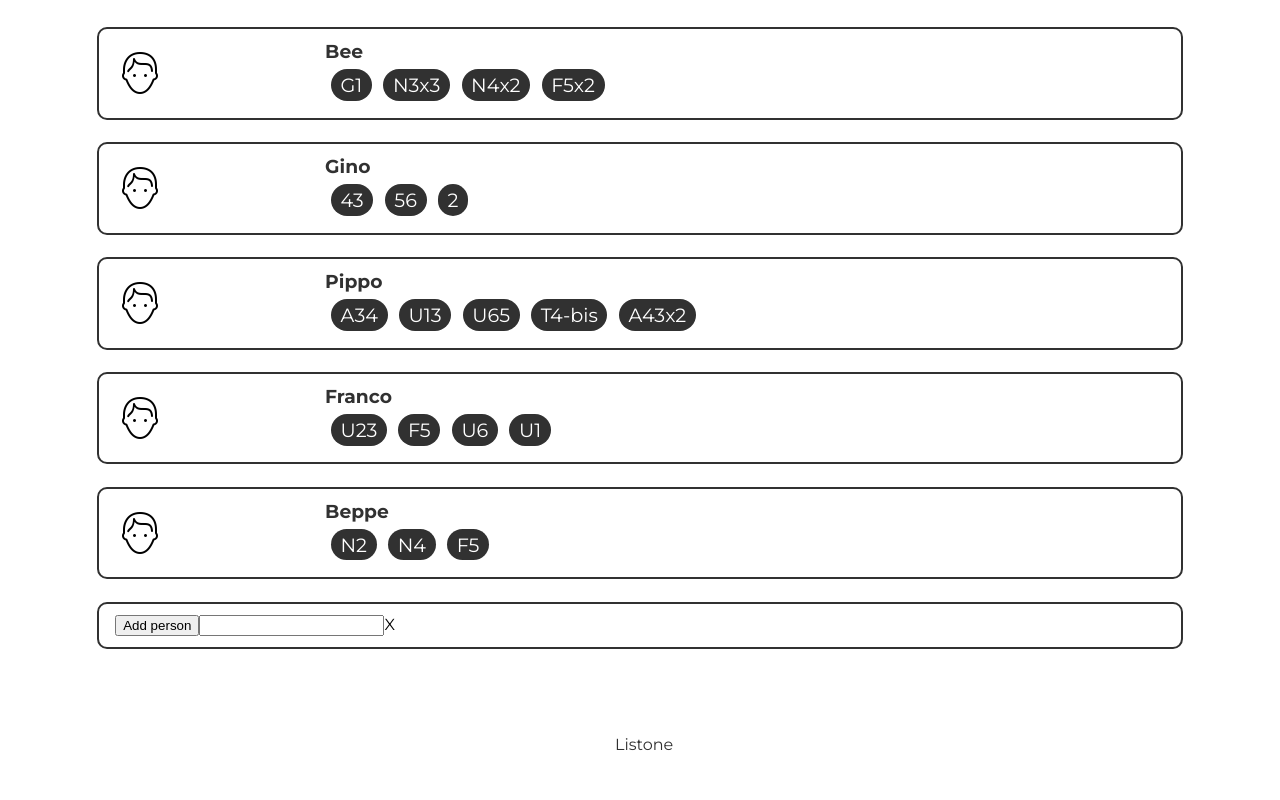
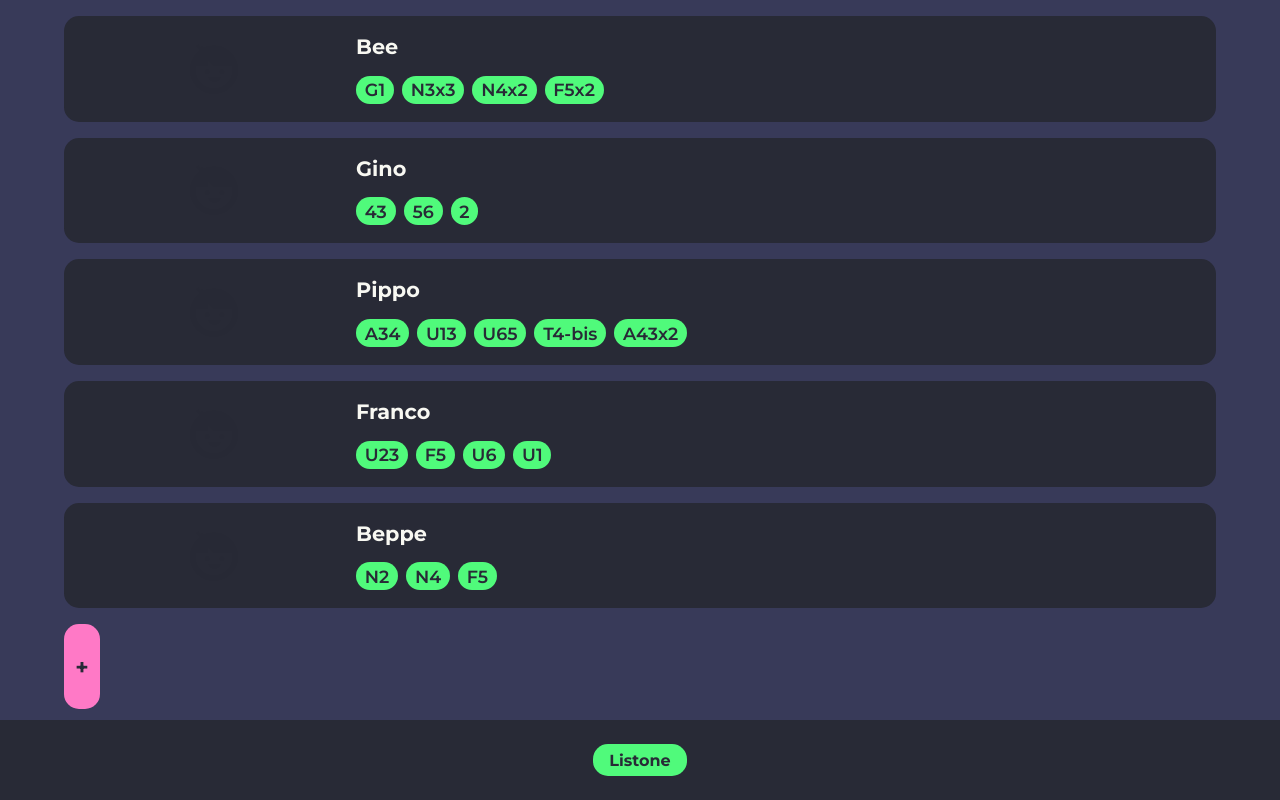
Before and after one commit to Beelllyyy/sushee, a React (Create React App) app: page / in a window 1280 px wide. Built offline with nearby package versions, Linux system fonts and the light colour scheme.

Commit message:
Refactored classes and hierarchy.
Added a little bit of styling

```diff
--- a/src/App.js
+++ b/src/App.js
@@ -1,6 +1,6 @@
 import React from 'react'
 import {Routes, Route} from 'react-router-dom'
-import UserCards from './pages/UserCards'
+import UserList from './pages/UserList'
 import UserPage from './pages/UserPage'
 import Listone from './pages/Listone'
 import Footer from './pages/Footer'
@@ -8,11 +8,13 @@ function App() {
 
     return (
         <div className="App">
-            <Routes>
-                <Route path='/' element={<UserCards />} />
-                <Route path='/users/:userName' element={<UserPage />} />
-                <Route path='/listone' element={<Listone />} />
-            </Routes>
+            <div className="body">
+                <Routes>
+                    <Route path='/' element={<UserList />} />
+                    <Route path='/:userName' element={<UserPage />} />
+                    <Route path='/listone' element={<Listone />} />
+                </Routes>
+            </div>
 
             <Footer />
         </div>
--- a/src/Components/NewDish.js
+++ b/src/Components/NewDish.js
@@ -5,43 +5,42 @@ import {Context} from "../Context";
 export default function NewDish(props) {
     const {addDish} = useContext(Context)
     const [isAdding, setAdding] = useState(false)
-    console.log(`1 ${isAdding}`)
+
     const user = props.user
 
     let refDishCode = React.createRef()
 
     function handleAdd() {
         const newDish = refDishCode.current.value
-        console.log(newDish)
-        const hasAdded = addDish(user, newDish)
-        if (hasAdded === 'existing') {
+        if (newDish) {
+            const hasAdded = addDish(user, newDish)
             refDishCode.current.value = ""
-            refDishCode.current.placeholder = 'Already in list'
-        } else {
-            refDishCode.current.value = ""
+            if (hasAdded === 'existing') {
+                refDishCode.current.placeholder = 'Already in list'
+            }
+            setAdding(false)
         }
-        setAdding(false)
     }
 
     const addElement = isAdding ?
-        <div>
-            <input type={"text"} ref={refDishCode}/>
-            <span onClick={handleAdd}>
+        <div className='newDishCard'>
+            <input type="text" ref={refDishCode}/>
+            <span className='icon confirm' onClick={handleAdd}>
                 [V]
             </span>
-            <span onClick={() => setAdding(false)}>
+            <span className='icon cancel' onClick={() => setAdding(false)}>
                 [X]
             </span>
         </div> :
         <div
-            className="dish"
+            className="icon add"
             onClick={() => setAdding(true)}
         >+</div>
 
     return(
-        <div className="dish-box">
+        <>
             {addElement}
-        </div>
+        </>
     )
 
 }
--- a/src/Components/NewUser.js
+++ b/src/Components/NewUser.js
@@ -1,26 +1,44 @@
-import React, {useContext} from 'react'
+import React, {useContext, useState} from 'react'
 import {Context} from "../Context";
 
 export default function NewUser() {
     const {addNewUser} = useContext(Context)
+    const [isAdding, setAdding] = useState(false)
 
-    let userNameInput = React.createRef()
+    let refUserName = React.createRef()
 
-    function handleAddUser() {
-        const newName = userNameInput.current.value
-        newName && (addNewUser(newName))
-        userNameInput.current.value = ""
+    function handleAdd() {
+        const newUser = refUserName.current.value
+        if (newUser) {
+            const hasAdded = addNewUser(newUser)
+            refUserName.current.value = ""
+            if (hasAdded === 'existing') {
+                refUserName.current.placeholder = "Name already in use"
+            }
+            setAdding(false)
+        }
     }
 
+    const addElement = isAdding ?
+        <div className='UserCard last'>
+            <input type='text' ref={refUserName}/>
+            <span className='icon confirm' onClick={handleAdd}>
+                [V]
+            </span>
+            <span className='icon cancel' onClick={() => setAdding(false)}>
+                [X]
+            </span>
+        </div> :
+        <div
+            className="icon-add last"
+            onClick={() => setAdding(true)}
+        >+</div>
 
-    return(
-        <div className="UserCard NewUser">
-            <button className="btn__addUser" onClick={handleAddUser}>Add person</button>
-                <div>
-                        <input type="text" ref={userNameInput}/>
-                        <span>X</span>
-                </div>
-        </div>
+    return (
+        <>
+            {addElement}
+        </>
+
     )
 
 }
--- a/src/Components/User.js
+++ b/src/Components/User.js
@@ -1,45 +1,30 @@
-import React, {useContext, useState, useRef} from 'react'
+import React from 'react'
 import {Link} from 'react-router-dom'
-import avatar from '../media/avatar.png'
-import {Context} from '../Context'
-import useOnClickOutside from "../Hooks/useOutsideClick"
+import avatar from '../media/face.svg'
+
 
 function User({user}) {
-    const {removeUser} = useContext(Context)
-    const [isEditing, setEditing] = useState(false)
-    const dishesEl = user.dishes.map(dish => <span key={dish.code} className="dish">{dish.code} {dish.qnt > 1 ? <span> x{dish.qnt}</span> : null}</span>)
-    const userPath = `users/${user.name}`
-    const newDishEl = <span className="dish userCard__dishes__new"> </span>
 
-    const refUser = useRef()
-    useOnClickOutside(refUser, () => setEditing(false))
+    // Dish elements: code and quantity
+    const dishesEl = user.dishes.map(dish => (
+        <span key={dish.code} className="dish-el">
+            {dish.code}
+            {dish.qnt > 1 ? <span> x{dish.qnt}</span> : null}
+        </span>))
 
-    function handleEdit() {
-        setEditing( true)
-    }
-
-    const cancelEl = <span
-        className="UserCard__cancel"
-        onClick={() => removeUser(user.pos)}
-        >x</span>
-
-    console.log(`${user.name} ${isEditing}`)
+    const userPath = `/${user.name}`
 
     return (
         <Link to={userPath} className="UserCard">
 
-
-                <div className="UserCard__avatar__container" ref={refUser} onClick={handleEdit}>
-                    <img className="UserCard__avatar__img" src={avatar} alt="avatar" /> {/*make it such that when you add person, it has a default icon, then clocking on it allows to change it from list*/}
-                </div>
-
-
-            <div className="UserCard__info">
-                <h3 className="UserCard__name">{user.name}</h3>
-                <div className="UserCard__dishes">{dishesEl}</div>
-                {isEditing ? cancelEl : null}
+            <div className="avatar">
+                <img className="avatar-img" src={avatar} alt="avatar" /> {/*make it such that when you add person, it has a default icon, then clocking on it allows to change it from list*/}
             </div>
 
+            <div className="UserCard-info">
+                <h3 className="info-name">{user.name}</h3>
+                <div className="info-dish-container">{dishesEl}</div>
+            </div>
 
         </Link>
         )
--- a/src/pages/Footer.js
+++ b/src/pages/Footer.js
@@ -3,10 +3,8 @@ import {Link} from 'react-router-dom'
 
 export default function Footer() {
     return(
-        <div className="container__footer">
-            <span className="footer-btn">
-                <Link to='listone'>Listone</Link>
-            </span>
+        <div className="Footer">
+            <Link to='listone' className="footer-btn">Listone</Link>
         </div>
     )
 }
--- a/src/pages/Listone.js
+++ b/src/pages/Listone.js
@@ -6,15 +6,15 @@ export default function Listone() {
     const listone = getListone()
     console.log(listone)
     const listoneEl = listone.map(dish => (
-        <div className='listone-items'>
-            <span className='dish'>{dish.code}</span>
+        <div className='dishCard'>
+            <span className='dish code'>{dish.code}</span>
             <span>x</span>
-            <span className='dish'>{dish.qnt}</span>
+            <span className='dish qnt'>{dish.qnt}</span>
         </div>
     ))
 
     return(
-        <div className='listone-container'>
+        <div className='Listone'>
             {listoneEl}
         </div>
 
--- a/src/pages/UserCards.js
+++ b/src/pages/UserList.js
@@ -3,13 +3,13 @@ import {Context} from '../Context'
 import User from '../Components/User'
 import NewUser from '../Components/NewUser'
 
-export default function UserCards() {
+export default function UserList() {
     const {userList} = useContext(Context)
     console.log(userList)
     const userElements = userList.map(user => <User key={user.name} user={user} />)
 
     return(
-        <div className="container__main">
+        <div className="UserList">
             {userElements}
             <NewUser />
         </div>
--- a/src/styles.css
+++ b/src/styles.css
@@ -1,20 +1,26 @@
 @import url('https://fonts.googleapis.com/css2?family=Montserrat:wght@400;600;700&display=swap');
+
+#root {
+    --dark: #282a36;
+    --white: #f8f8f2;
+    --green: #50fa7b;
+    --pink: #ff79c6;
+    --blue: #383a59;
+    --gray: #44475a
+}
 
 body {
     margin: 0 auto;
     font-family: 'Montserrat', sans-serif;
-}
-
-#root {
-    margin: 0;
+    color: var(--white);
 }
 
 a {
     text-decoration: none;
-    color: #313131;
 }
 
 .App {
+    background-color: var(--blue);
     margin: 0;
     height: 100vh;
     width: 100%;
@@ -23,155 +29,111 @@ a {
     grid-template-rows: 90% 10%;
 }
 
-.container__main {
+ /* SCREEN LAYOUT */
+
+.body {
+    margin-top: 1em;
+    overflow: scroll;
+    display: flex;
+    justify-content: center;
+}
+.Footer {
+    display: flex;
+    align-items: center;
+    justify-content: center;
+    background-color: var(--dark);
+}
+
+/* PAGES */
+
+.UserList {
+    display: grid;
+    grid-template-columns: 1fr;
+    width: 90%;
+    gap: 1em;
+    justify-self: center;
+    overflow: scroll;
+}
+.UserPage {
+
+}
+.Listone {
+
+}
+
+/* COMPONENTS*/
+
+/* Usercards */
+.UserCard {
+    display: grid;
+    grid-template-columns: 25% 75%;
+    background-color: var(--dark);
+    border-radius: 15px;
+    padding: 0.8em 0.5em;
+}
+.last{margin-bottom: 0.5em}
+.avatar{
+    display: flex;
+    justify-content: center;
+    align-items: center;
+}
+.avatar-img {
+    width: 50px;
+    height: 50px;
+    filter: invert(11%) sepia(10%) saturate(1596%) hue-rotate(194deg) brightness(96%) contrast(86%);
+}
+.UserCard-info {
     display: flex;
     flex-direction: column;
-    align-content: start;
-    align-items: center;
+    justify-content: space-around;
+    overflow: hidden;
+    gap: 0.4em;
+}
+.info-name{
+    margin: 0;
+    color: var(--white);
+    font-size: 1.3em;
+}
+.info-dish-container{
+    display: flex;
+    flex-direction: row;
+    gap: 0.5em;
     overflow: scroll;
-    padding-top: 1em;
 }
 
-.container__footer {
+.dish-el{
+    padding: 0.2em 0.5em;
+    font-size:  1.1em;
+    width: min-content;
+    white-space: nowrap;
+    border-radius: 25px;
+    background-color: var(--green);
+    color: var(--dark);
+    font-weight: 600;
     display: flex;
     align-items: center;
     justify-content: center;
 }
 
-.UserCard {
-    display: grid;
-    grid-template-columns: 20% 80%;
-    width: 82%;
-    margin: 0.7em 0;
-    border: 2px solid #313131;
-    border-radius: 10px;
-    padding: 0.7em 1em;
-
-    position: relative;
-
-}
-
-.UserCard__avatar__container {
-    display: flex;
-    align-items: center;
-    min-width: 60px;
-}
-.UserCard__avatar__img {
-    width: 50px;
-    height: 50px;
-
-}
-
-.UserCard__info {
-    display: flex;
-    flex-direction: column;
-    overflow: hidden;
-}
-
-.UserCard__name {
+/* BUTTONS */
+.icon-add {
+    width: min-content;
+    padding: 0.8em 0.5em;
+    font-size:  1.4em;
     font-weight: bold;
-    margin: 0;
-}
-
-.UserCard__dishes {
-    width: 100%;
-    display: flex;
-    overflow: scroll;
-}
-
-.UserCard__cancel {
-    position: absolute;
-    overflow: visible;
-    top: 0%;
-    right: 0%;
-    width: 1.35em;
-    height: 1.35em;
-    border: 2px solid #a02b2b;
-    background-color: white;
-    color: #a02b2b;
-    font-weight: bold;
-    display: flex;
-    align-items: baseline;
-    justify-content: center;
-    border-radius: 50%;
-}
-
-.dish {
-    margin: 0.3em;
-
-    padding: 0.2em 0.5em;
-    font-size: 1.2em;
-    width: min-content;
     white-space: nowrap;
-
-    border-radius: 25px;
-    background-color: #313131;
-    color: white;
+    border-radius: 15px;
+    background-color: var(--pink);
+    color: var(--dark);
     display: flex;
     align-items: center;
     justify-content: center;
-
-
 }
 
-
-.NewUser {
-    display: flex;
-    align-items: center;
+.footer-btn {
+    background-color: var(--green);
+    color: var(--dark);
+    font-weight: bold;
+    border-radius: 15px;
+    padding: 0.4em 1em;
 }
-
-
-.footer-btn {
-    width: 50px;
-    height: 50px;
-    border: 0;
-    border-radius: 100%;
-    padding: 0px;
-    text-align: center;
-}
-
-.UserPage__header {
-    width: 100%;
-    display: flex;
-    flex-direction: column;
-
-}
-
-.UserPage__header__commands {
-    display: flex;
-    justify-content: space-between;
-}
-
-.UserPage__header__user{
-    display: flex;
-    flex-direction: column;
-    align-items: center;
-}
-
-.UserPage__body {
-    display: flex;
-    flex-direction: column;
-    justify-content: center;
-}
-.dish-container {
-    display: flex;
-    flex-direction: column;
-    width: 90%;
-
-}
-.dish-numbers{
-    display: flex;
-}
-
-.listone-container{
-    width: 90%;
-    display: grid;
-    grid-template-columns: 1fr;
-}
-
-.listone-items{
-    display: grid;
-    grid-template-columns: 45% 10% 45%;
-    align-items: center;
-
-}
```
Also changed, not shown: src/Components/Dish.js (+5 -5 lines), src/Context.js (+10 -3 lines), src/pages/UserPage.js (+10 -10 lines), src/media/face.svg (added), src/media/head.svg (added).
